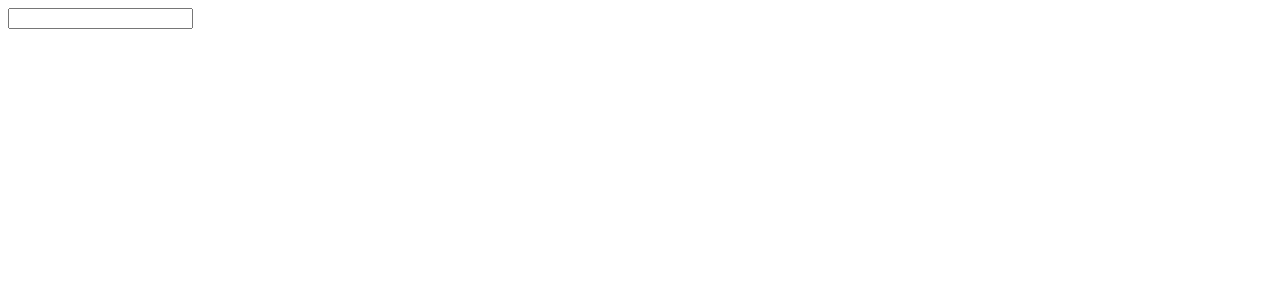
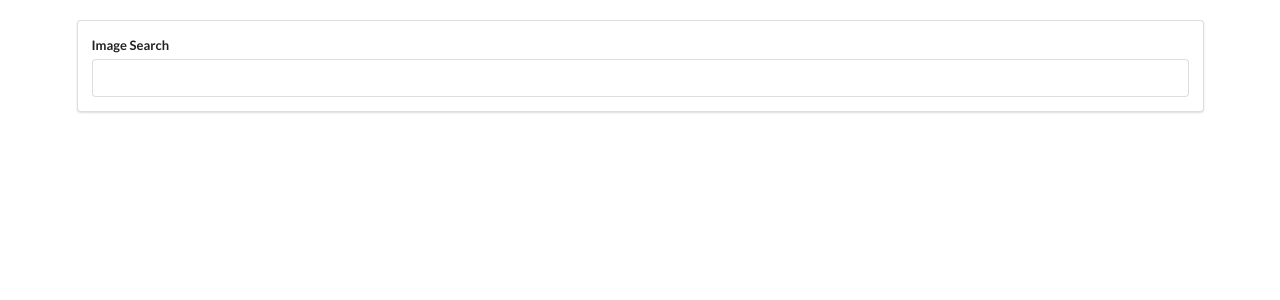
Before and after one commit to sadkanuos/image-search, a React (Create React App) app: page / in a window 1280 px wide. Shown: the top 300 px of the page. Built offline with nearby package versions, Linux system fonts and the light colour scheme.

Commit message:
Hooked up Semantic-ui

```diff
--- a/public/index.html
+++ b/public/index.html
@@ -10,6 +10,7 @@
       content="Web site created using create-react-app"
     />
     <link rel="apple-touch-icon" href="%PUBLIC_URL%/logo192.png" />
+    <link rel="stylesheet" href="https://cdnjs.cloudflare.com/ajax/libs/semantic-ui/2.5.0/semantic.min.css" integrity="sha512-KXol4x3sVoO+8ZsWPFI/r5KBVB/ssCGB5tsv2nVOKwLg33wTFP3fmnXa47FdSVIshVTgsYk/1734xSk9aFIa4A==" crossorigin="anonymous" referrerpolicy="no-referrer" />
     <!--
       manifest.json provides metadata used when your web app is installed on a
       user's mobile device or desktop. See https://developers.google.com/web/fundamentals/web-app-manifest/
--- a/src/components/App.js
+++ b/src/components/App.js
@@ -2,7 +2,7 @@ import React from "react";
 import SearchBar from "./SearchBar"
 
 const App = () => {
-    return <div><SearchBar/></div>;
+    return <div className="ui container" style={{marginTop: '20px'}}><SearchBar/></div>;
 };
 
 export default App;
--- a/src/components/SearchBar.js
+++ b/src/components/SearchBar.js
@@ -3,9 +3,12 @@ import React from 'react';
 class SearchBar extends React.Component{
     render() {
         return (
-            <div>
-                <form>
-                    <input type="text"/>
+            <div className="ui segment">
+                <form className="ui form">
+                    <div className="field">
+                        <label>Image Search</label>
+                        <input type="text" />
+                    </div>
                 </form>
             </div>
         );
```
